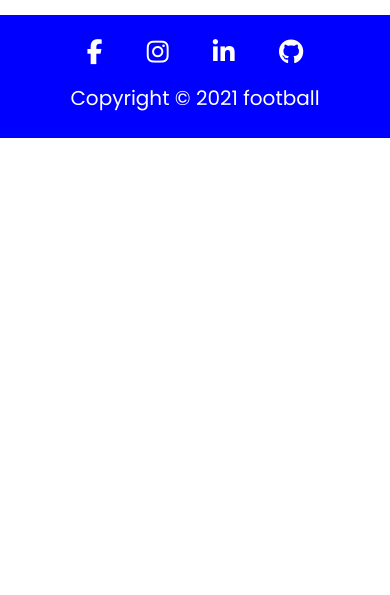
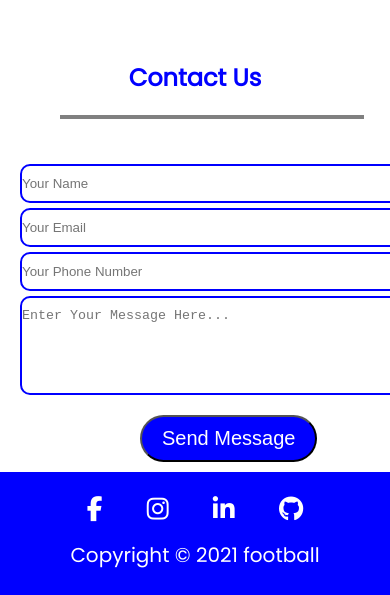
Before and after one commit to mahedi-bubt/responsive-football, a plain HTML site: page index.html in a window 390 px wide. Shown: the part 7542-8137 px from the top of the page. Before the commit the page ends 7680 px from the top, so only its background shows below. Drawn offline with Linux system fonts and the light colour scheme.

Commit message:
responsive

```diff
--- a/index.html
+++ b/index.html
@@ -38,7 +38,7 @@
         <!-- =========================
          Player Section
         =============================== -->
-        <section class="container">
+        <article class="container">
             <div class="player-collection">
                 <h1 class="title">Player List</h1>
                 <div class="players">
@@ -172,7 +172,7 @@
                     </div>
                 </div>
             </div>
-        </section>
+        </article>
 
         <!-- Highlights Section -->
 
@@ -194,6 +194,18 @@
                 </div>
             </div>
         </section>
+
+        <section class="contact-me">
+            <h1 class="my-recipies">Contact Us</h1>
+            <div class="border"></div>
+            <form action="" class="contact-form">
+                <input type="text" placeholder="Your Name">
+                <input type="email" placeholder="Your Email">
+                <input type="text" placeholder="Your Phone Number">
+                <textarea name="" id="" cols="98" rows="5" placeholder="Enter Your Message Here..."></textarea>
+                <button>Send Message</button>
+            </form>
+        </section>
     </main>
 
     <!-- footer start -->
--- a/style.css
+++ b/style.css
@@ -141,6 +141,47 @@ h1.highlights-title{
     margin-right: 20px;
 }
 
+/* contact us section */
+
+/* Contact Us section*/
+.contact-me h1{
+    text-align: center;
+    margin-top: 55px;
+    margin-bottom: 20px;
+    color: blue;
+}
+.border{
+    border: 2px solid gray;
+    margin-bottom: 40px;
+    width: 350px;
+    margin-left: 500px;
+}
+
+.contact-form{
+    width: 400px;
+    margin: auto;
+    overflow: hidden;
+    padding: 0 20px;
+}
+.contact-form input, textarea{
+    display: block;
+    width: 100%;
+    padding: 10px 0;
+    margin: 5px 0;
+    border: 2px solid blue;
+    border-radius: 10px;
+}
+button{
+    padding: 10px 20px;
+    background-color: blue;
+    font-size: 20px;
+    border-radius: 25px;
+    color: white;
+    cursor: pointer;
+    margin-left: 120px;
+    margin-top: 15px;
+}
+
 /* Footer Section */
 footer{
     margin-top: 10px;
@@ -193,19 +234,18 @@ footer{
         height: 250px;
 
     }
-
+    .player-collection{
+        width: 100%;
+    }
+    .player-card{
+        width: 360px
+    }
     .players{
         grid-template-columns: repeat(1, 1fr);
         margin-left: 27px;
     }
     .player img{
        width: 330px;
-    }
-    .player-card{
-        width: 360px
-    }
-     .player-collection{
-        width: 100%;
     }
 
      .highlaites{
@@ -214,6 +254,45 @@ footer{
      iframe{
          width: 400px;
      }
+
+     /* Contact Us section*/
+     .contact-me h1{
+        text-align: center;
+        margin-top: 55px;
+        margin-bottom: 20px;
+        color: blue;
+    }
+    .border{
+        border: 2px solid gray;
+        margin-bottom: 40px;
+        width: 300px;
+        margin-left: 60px;
+    }
+
+    .contact-form{
+        width: 400px;
+        margin: auto;
+        overflow: hidden;
+        padding: 0 20px;
+    }
+    .contact-form input, textarea{
+        display: block;
+        width: 100%;
+        padding: 10px 0;
+        margin: 5px 0;
+        border: 2px solid blue;
+        border-radius: 10px;
+    }
+    button{
+        padding: 10px 20px;
+        background-color: blue;
+        font-size: 20px;
+        border-radius: 25px;
+        color: white;
+        cursor: pointer;
+        margin-left: 120px;
+        margin-top: 15px;
+    }
 
      footer{
          flex-direction: column;
```
